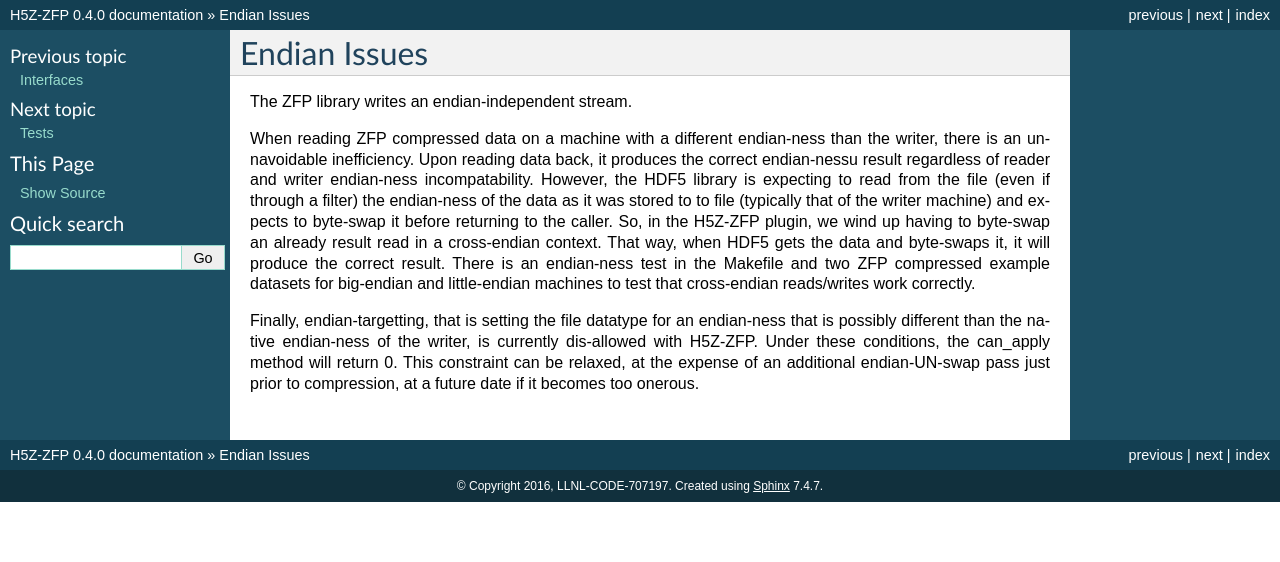
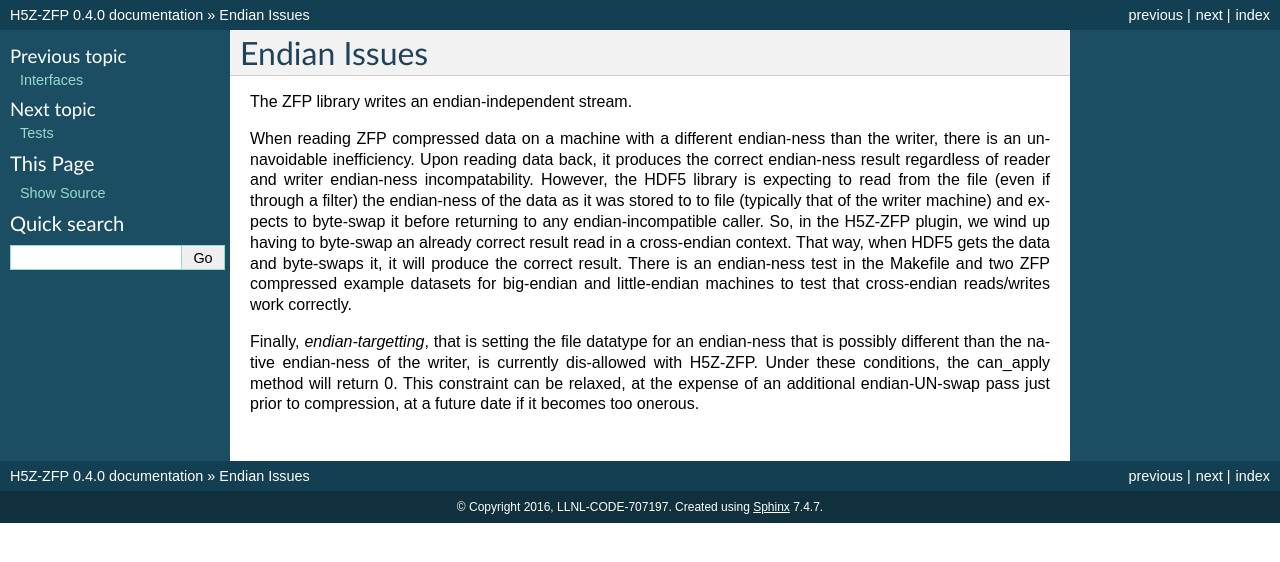
Before and after one commit to LLNL/H5Z-ZFP, a Sphinx documentation site: the page built from docs/endian_issues.rst, in a window 1280 px wide. Shown: the top 562 px of the page. Built offline with Sphinx 7.4.7, drawn with Linux system fonts in a browser that asks for light colours.

Commit message:
fixing typos

```diff
--- a/docs/endian_issues.rst
+++ b/docs/endian_issues.rst
@@ -8,20 +8,20 @@ The ZFP library writes an endian-independent stream.
 
 When  reading  ZFP compressed  data  on  a  machine with  a  different
 endian-ness    than   the   writer,    there   is    an   unnavoidable
-inefficiency. Upon reading data back,  it  produces  the  correct endian-nessu
+inefficiency. Upon reading data back,  it  produces  the  correct endian-ness
 result regardless of
 reader  and  writer  endian-ness  incompatability.  However,  the HDF5
 library is expecting to read  from the file (even if through a filter)
 the  endian-ness  of the data as it was stored to to file (typically
 that of  the  writer machine)  and  expects to byte-swap it before returning
-to the caller. So, in the H5Z-ZFP plugin, we wind up having
-to  byte-swap an already result read in a cross-endian context. That way, when
+to any endian-incompatible caller. So, in the H5Z-ZFP plugin, we wind up having
+to  byte-swap an already correct result read in a cross-endian context. That way, when
 HDF5  gets the data and byte-swaps it, it will produce the correct result.
 There is  an endian-ness  test in  the Makefile and two ZFP compressed
 example  datasets for  big-endian  and little-endian machines to  test
 that cross-endian reads/writes work correctly.
 
-Finally, endian-targetting,  that is setting the file  datatype for an
+Finally, *endian-targetting*,  that is setting the file  datatype for an
 endian-ness that is possibly  different than the native endian-ness of
 the  writer,  is  currently  dis-allowed  with  H5Z-ZFP.  Under  these
 conditions, the can_apply method will return 0. This constraint can be
```
